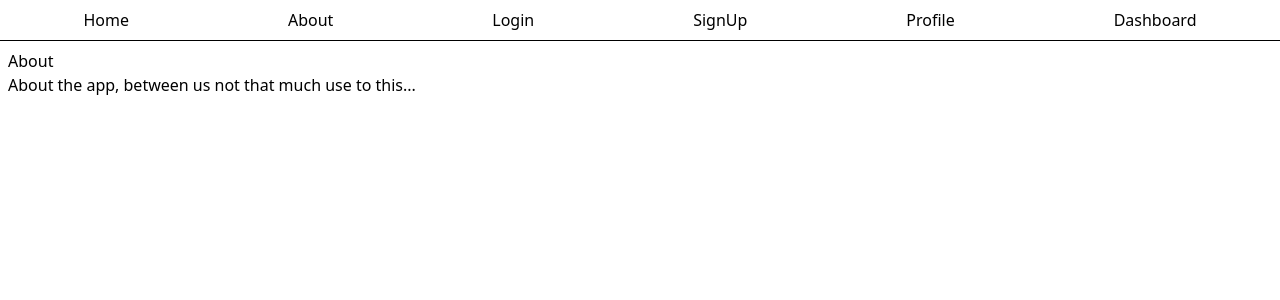
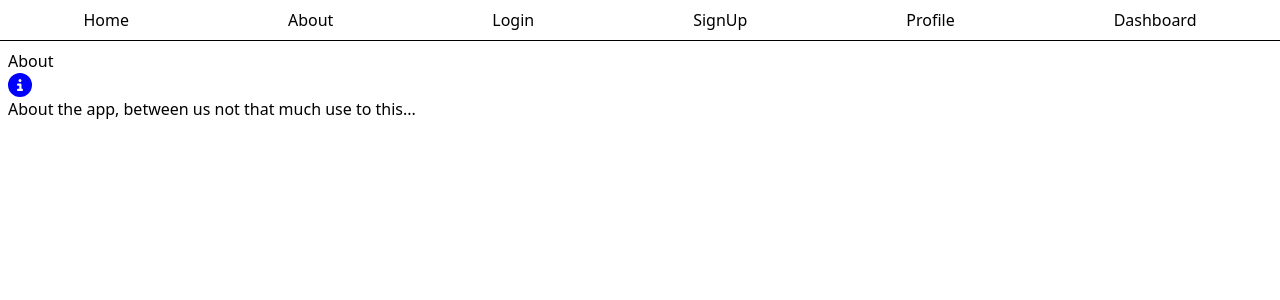
Before and after one commit to Tugduoff/TalkUp.AI, a React (Vite) app in the folder web/: page /About in a window 1280 px wide. Shown: the top 300 px of the page. Built offline with nearby package versions, Linux system fonts and the light colour scheme.

Commit message:
add: round info icon in about route

```diff
--- a/web/src/routes/About.tsx
+++ b/web/src/routes/About.tsx
@@ -1,4 +1,5 @@
 import { createFileRoute } from '@tanstack/react-router';
+import { FaCircleInfo } from 'react-icons/fa6';
 
 export const Route = createFileRoute('/About')({
   component: About,
@@ -8,6 +9,7 @@ function About() {
   return (
     <div className="p-2">
       <h3 className="text-primary">About</h3>
+      <FaCircleInfo size={24} color="blue" />
       <p>About the app, between us not that much use to this...</p>
     </div>
   );
```
